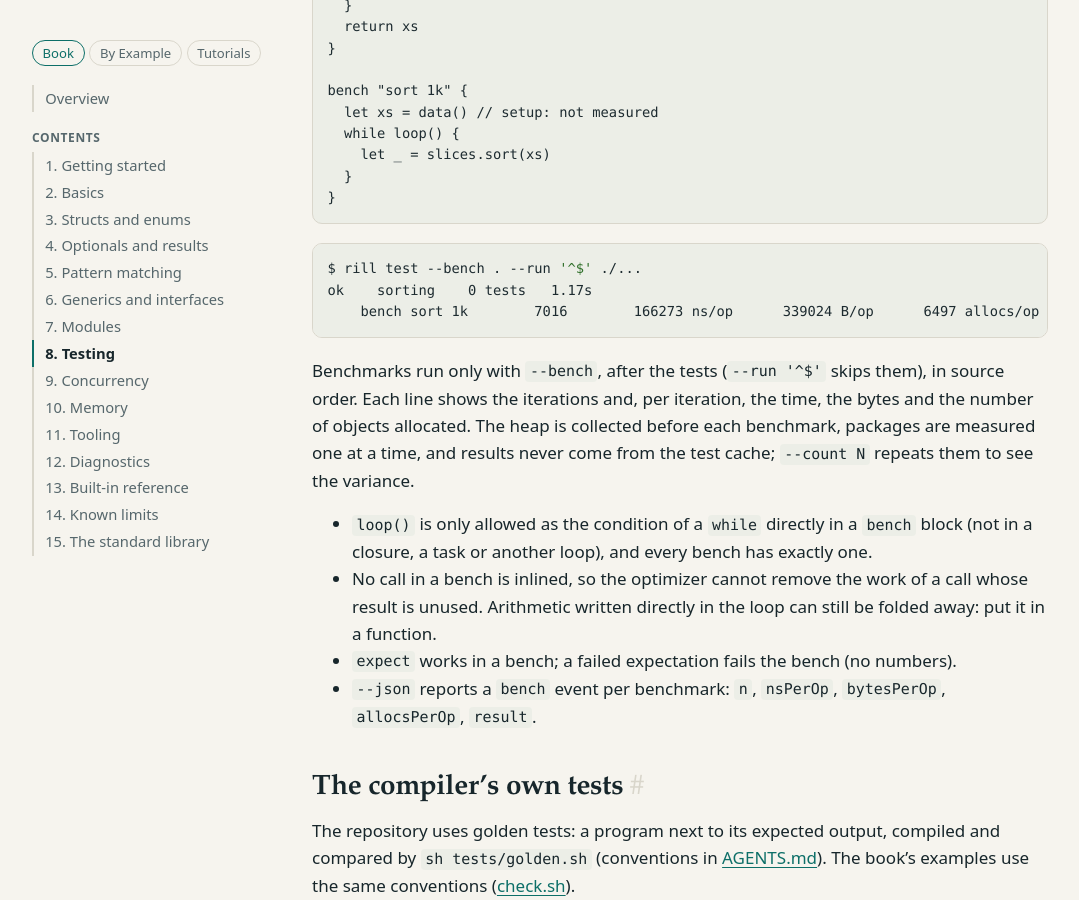
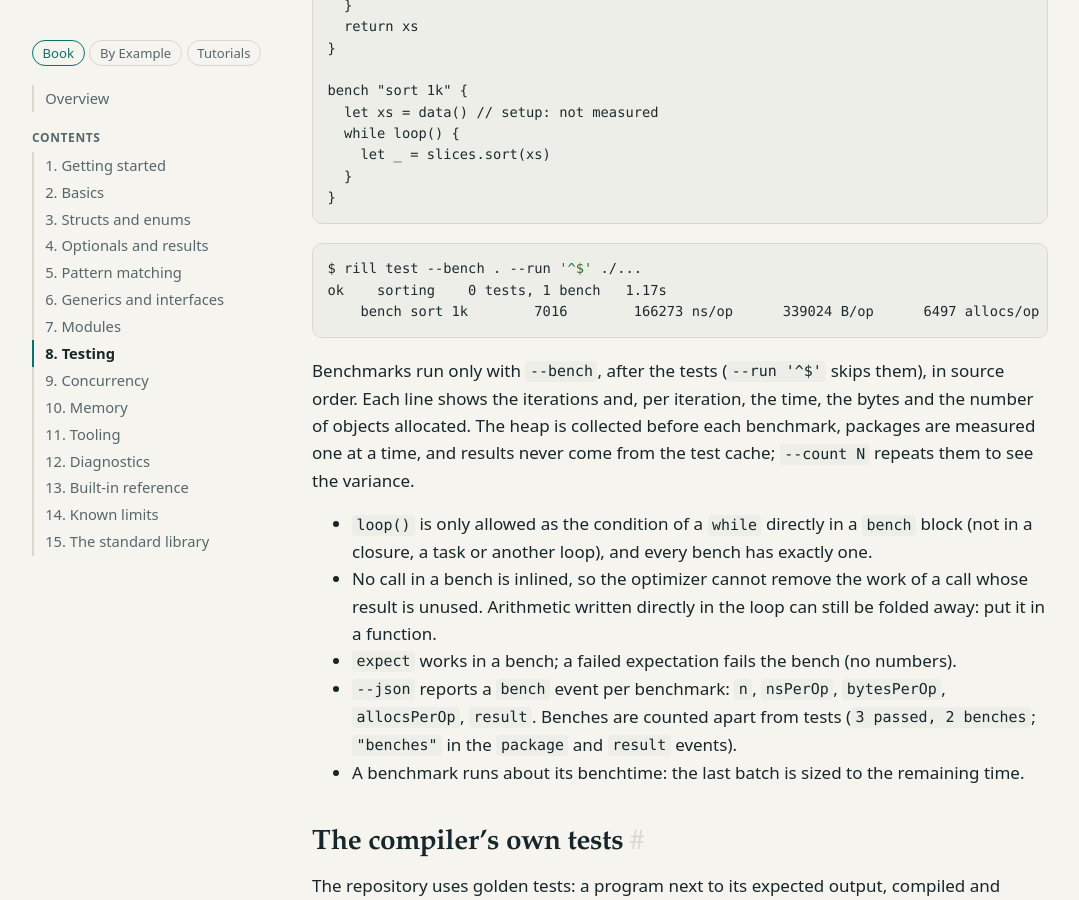
Before and after one commit to rillang/rillang.github.io, a Jekyll site: the page built from book/08-testing.md, in a window 1280 px wide and 900 px high, scrolled down 3942 px. Shown: the whole window, without its empty margins (80-1159 px from the left). Built offline with Jekyll 4.4.1, drawn with Linux system fonts in a browser that asks for light colours; our own code applies the rules of GitHub Pages for plain Markdown files.

Commit message:
book: benches counted apart, benchtime held
Co-Authored-By: Claude Opus 5.5 <noreply@anthropic.com>

````diff
--- a/book/08-testing.md
+++ b/book/08-testing.md
@@ -167,7 +167,7 @@ bench "sort 1k" {
 
 ```sh
 $ rill test --bench . --run '^$' ./...
-ok    sorting    0 tests   1.17s
+ok    sorting    0 tests, 1 bench   1.17s
     bench sort 1k        7016        166273 ns/op      339024 B/op      6497 allocs/op
 ```
 
@@ -184,7 +184,9 @@ variance.
   in a function.
 - `expect` works in a bench; a failed expectation fails the bench (no numbers).
 - `--json` reports a `bench` event per benchmark: `n`, `nsPerOp`, `bytesPerOp`,
-  `allocsPerOp`, `result`.
+  `allocsPerOp`, `result`. Benches are counted apart from tests (`3 passed, 2 benches`;
+  `"benches"` in the `package` and `result` events).
+- A benchmark runs about its benchtime: the last batch is sized to the remaining time.
 
 ## The compiler's own tests
 
````
